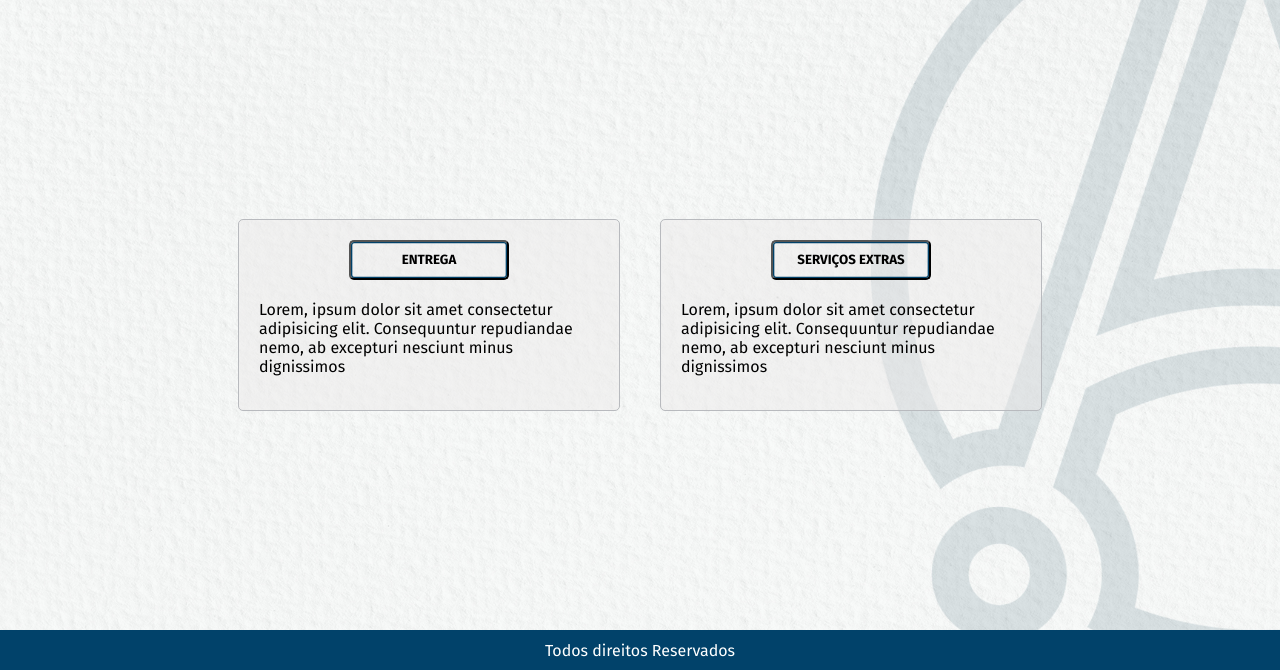
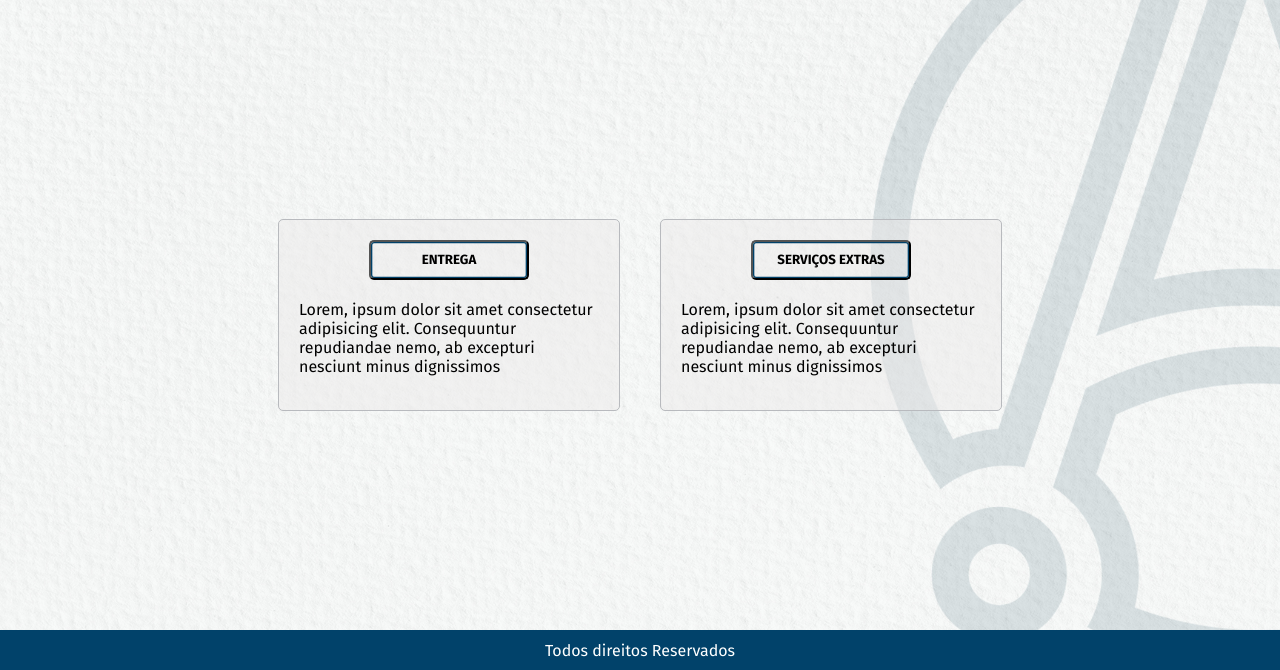
Before and after one commit to FelJohnny/Transporte-check, a PHP site: page /Services.html in a window 1280 px wide. Shown: the part 130-800 px from the top of the page. Run offline with PHP 8.4, Linux system fonts and the light colour scheme.

Commit message:
aplicando animação CSS

```diff
--- a/css/services.css
+++ b/css/services.css
@@ -94,7 +94,7 @@
     justify-content: space-around;
     align-items: center;
     gap: 40px;
-    margin:10px;
+
 
 }
 
@@ -102,11 +102,19 @@
     display: grid;
     background: var(--cor-caixa);
     grid-template-rows: 1fr 3fr;
-    max-width: 340px;
+    max-width: 300px;
     height: 150px;
     padding: 20px;
     border: 1px solid var(--cor-borda);
     border-radius: 5px;
+    transition: transform 500ms cubic-bezier(0.68, -0.55, 0.265, 1.55),
+                background-position 800ms cubic-bezier(0.68, -0.55, 0.265, 1.55), box-shadow 500ms linear;
+}
+
+.caixa:hover{
+    transform: scale(1.1);
+    background-position: -60px;
+    box-shadow: 0 3px 6px rgba(0, 0, 0, 0.16), 0 3px 6px rgba(0, 0, 0, 0.23);
 }
 
 .caixa button{
```
